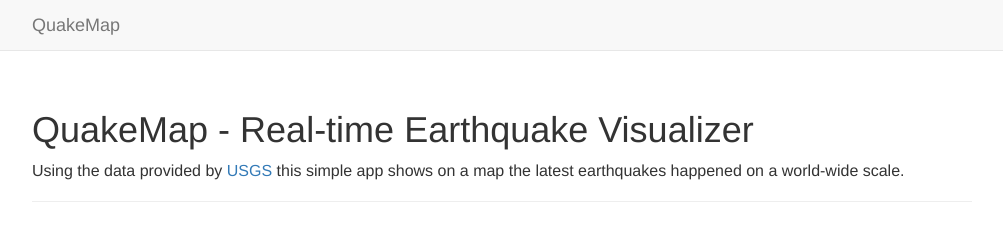
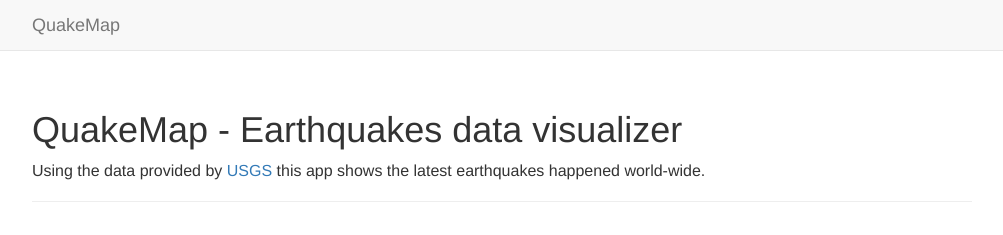
Before and after one commit to rodu/quakemap, a website: page index.html in a window 1280 px wide. Shown: the whole page, without its empty margins (138-1141 px from the left). Drawn offline with Linux system fonts and the light colour scheme.

Commit message:
Updates to title and text

```diff
--- a/index.html
+++ b/index.html
@@ -7,7 +7,7 @@
     <meta name="description" content="">
     <meta name="author" content="">
 
-    <title>QuakeMap - Earthquake Visualizer</title>
+    <title>QuakeMap - Earthquakes data visualizer</title>
 
     <!-- Bootstrap core CSS -->
     <link href="./lib/bootstrap.min.css" rel="stylesheet">
@@ -64,10 +64,10 @@
     <div class="container">
 
       <div class="page-header">
-        <h1>QuakeMap - Real-time Earthquake Visualizer</h1>
+        <h1>QuakeMap - Earthquakes data visualizer</h1>
         <p class="lead">
         Using the data provided by <a href="http://earthquake.usgs.gov/earthquakes/">USGS</a>
-        this simple app shows on a map the latest earthquakes happened on a world-wide scale.
+        this app shows the latest earthquakes happened world-wide.
 
         </p>
       </div>
```
